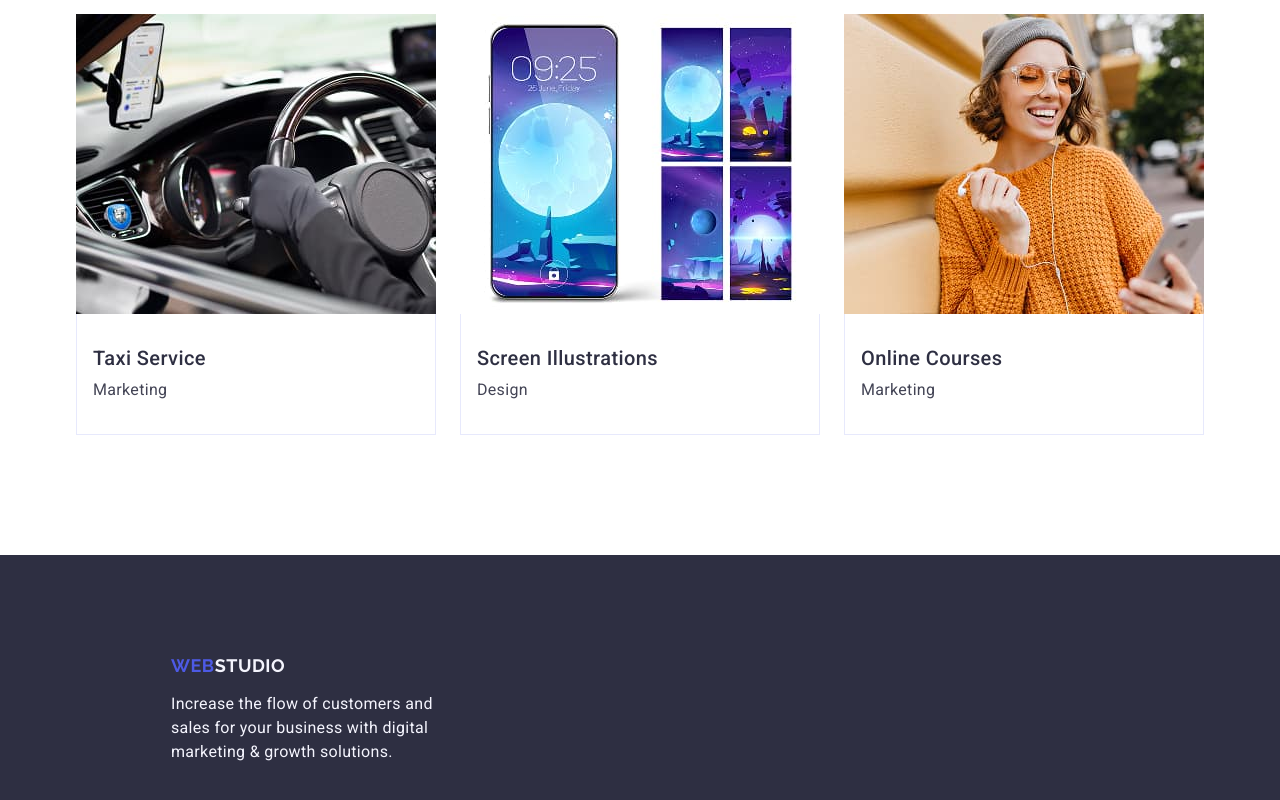
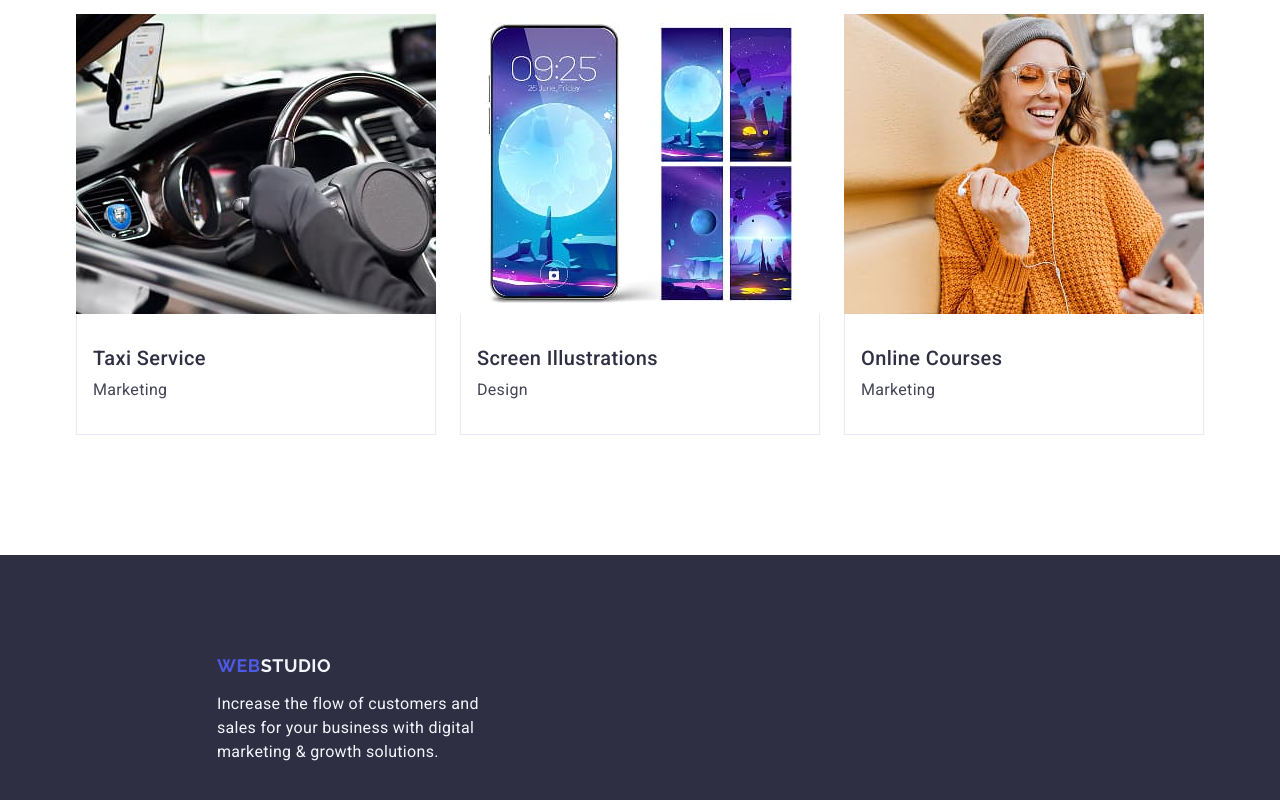
Before and after one commit to VladShev74/goit-markup-hw-03, a plain HTML site: page index.html in a window 1280 px wide. Shown: the part 2436-3236 px from the top of the page. Drawn offline with nearby package versions, Linux system fonts and the light colour scheme.

Commit message:
Refactor footer styles: Simplify padding for footer and footer wrapper for improved layout

```diff
--- a/css/styles.css
+++ b/css/styles.css
@@ -327,14 +327,13 @@ img {
     background-color: #2E2F42;
     color: #ffffff;
     text-align: left;
-    padding-top: 100px;
-    padding-bottom: 100px;
-    padding-left: 156px;
+    padding: 100px 0;
 }
 
 .footer-wrapper {
     display: flex;
     flex-direction: column;
+    padding-left: 156px;
 }
 
 .logo-footer {
@@ -351,7 +350,6 @@ img {
 
 .logo-footer-span {
     color: #f4f4fd;
-    display: inline-block;
 }
 
 .description-footer {
```
